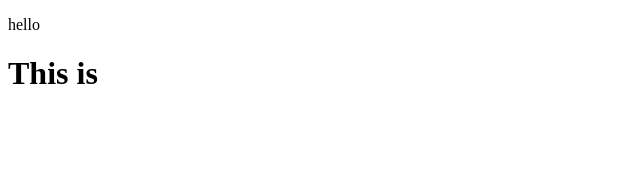
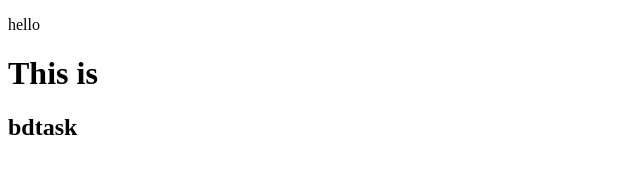
Before and after one commit to abdurrazzak0096/test5, a plain HTML site: page index.html in a window 1280 px wide. Shown: the whole page, without its empty margins (0-640 px from the left). Drawn offline with Linux system fonts and the light colour scheme.

Commit message:
statusupdated

```diff
--- a/index.html
+++ b/index.html
@@ -8,5 +8,6 @@
 <body>
     <p>hello</p>
     <h1>This is <footer></footer></h1>
+    <h2>bdtask</h2>
 </body>
 </html>
```
